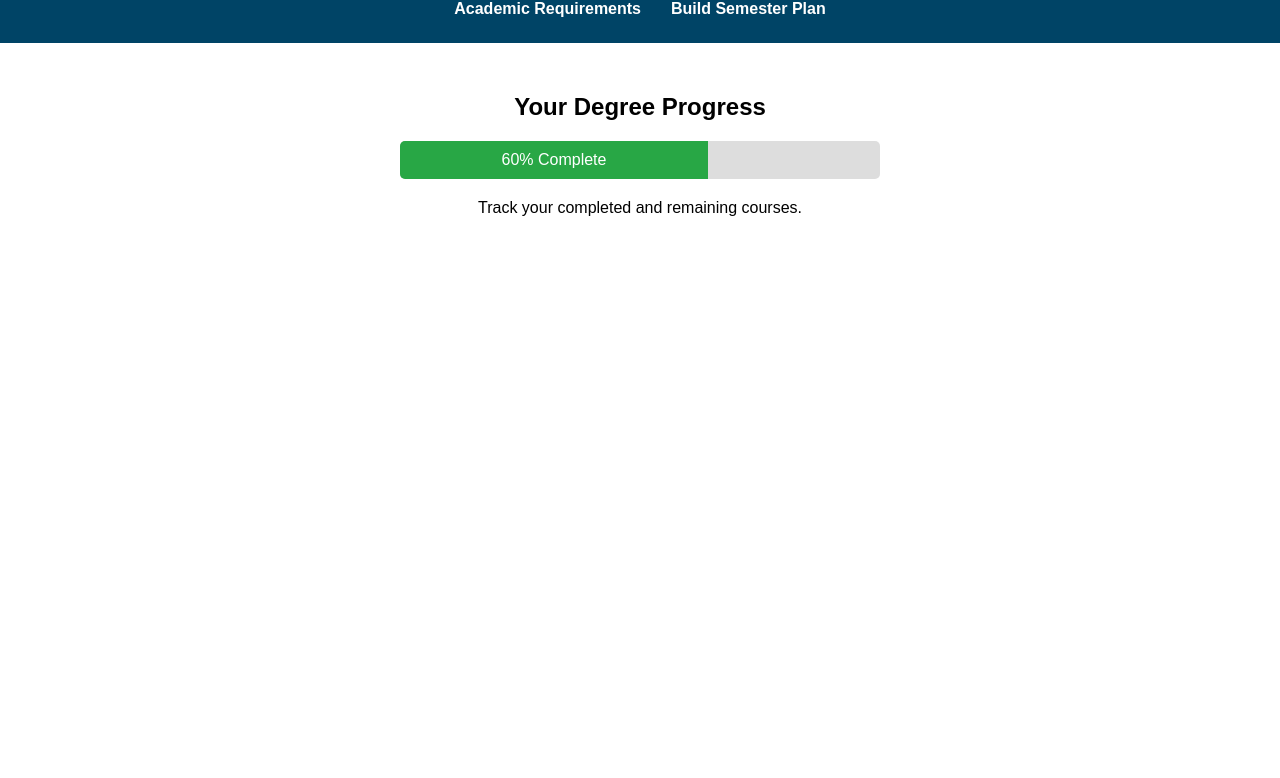
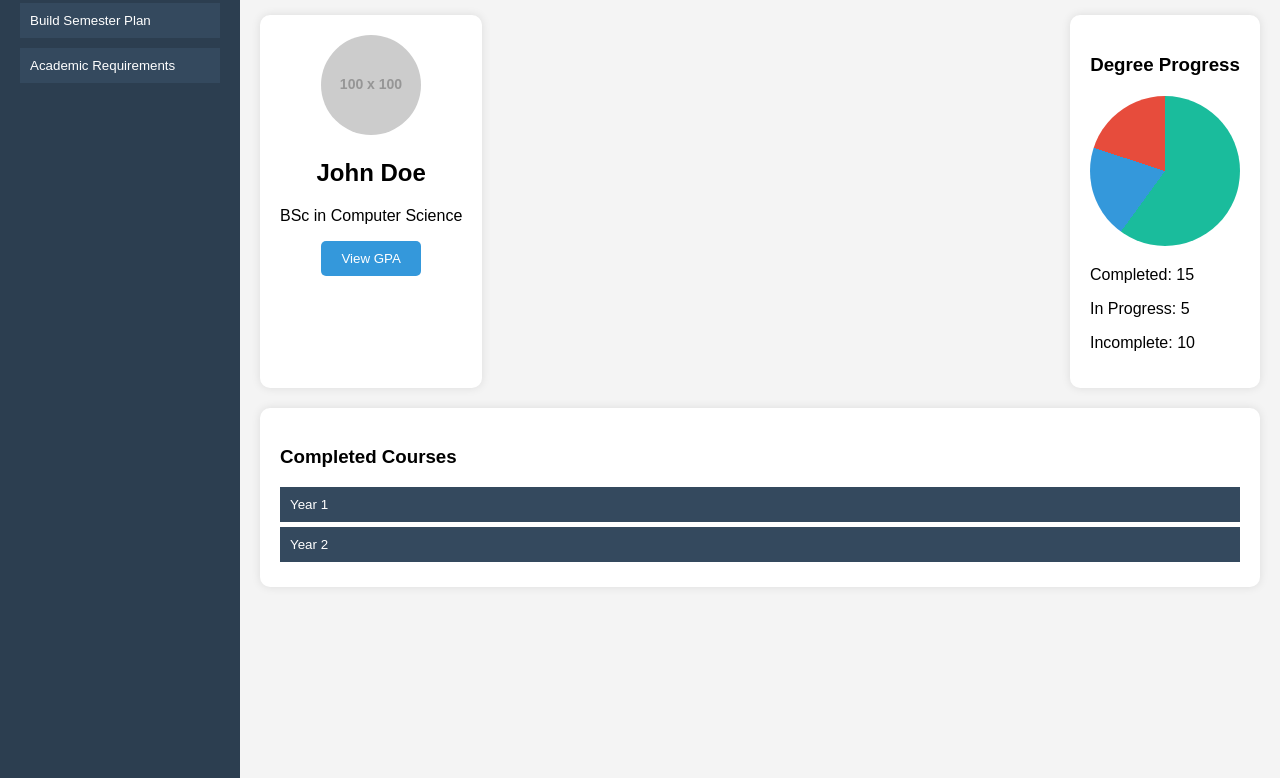
Before and after one commit to AKriminal/CPSC_481_T09-3_Degree_Planner, a plain HTML site: page index.html in a window 1280 px wide. Shown: the part 62-840 px from the top of the page. Before the commit the page ends 800 px from the top, so only its background shows below. Drawn offline with Linux system fonts and the light colour scheme; placeholder pictures from the web are drawn by us.

Commit message:
made changes to the files to make it look more loke our prototype

```diff
--- a/index.html
+++ b/index.html
@@ -1,30 +1,92 @@
 <!-- main degree homepage -->
-
 <!DOCTYPE html>
 <html lang="en">
 <head>
-    <meta charset="UTF-8">
-    <meta name="viewport" content="width=device-width, initial-scale=1.0">
-    <title>Degree Dashboard</title>
-    <link rel="stylesheet" href="styles.css">
+  <meta charset="UTF-8">
+  <meta name="viewport" content="width=device-width, initial-scale=1.0">
+  <title>Degree Planning Dashboard</title>
+  <link rel="stylesheet" href="styles.css">
 </head>
 <body>
-    <header>
-        <h1>Degree Dashboard</h1>
-        <nav>
-            <ul>
-                <li><a href="requirements.html">Academic Requirements</a></li>
-                <li><a href="planner.html">Build Semester Plan</a></li>
-            </ul>
-        </nav>
-    </header>
+  <div class="dashboard">
+    <!-- Sidebar -->
+    <div class="sidebar">
+      <button class="nav-btn active" onclick="window.location.href='index.html'">Home</button>
+      <button class="nav-btn" onclick="window.location.href='planner.html'">Build Semester Plan</button>
+      <button class="nav-btn" onclick="window.location.href='requirements.html'">Academic Requirements</button>
+    </div>
 
-    <main>
-        <h2>Your Degree Progress</h2>
-        <div class="progress-bar">
-            <div class="progress" style="width: 60%;">60% Complete</div>
+    <!-- Main Content -->
+    <div class="main-content">
+      <!-- Top Bar -->
+      <div class="top-bar">
+        <input type="text" placeholder="Search..." class="search-bar">
+        <button class="logout-btn">Logout</button>
+      </div>
+
+      <!-- Section 1: Profile and Degree Progress -->
+      <div class="section-1">
+        <!-- User Profile -->
+        <div class="profile">
+          <img src="https://via.placeholder.com/100" alt="Profile Photo" class="profile-photo">
+          <h2>John Doe</h2>
+          <p>BSc in Computer Science</p>
+          <button class="gpa-btn" onclick="showGPA()">View GPA</button>
         </div>
-        <p>Track your completed and remaining courses.</p>
-    </main>
+
+        <!-- Degree Progress -->
+        <div class="degree-progress">
+          <h3>Degree Progress</h3>
+          <div class="pie-chart"></div>
+          <div class="progress-labels">
+            <p>Completed: 15</p>
+            <p>In Progress: 5</p>
+            <p>Incomplete: 10</p>
+          </div>
+        </div>
+      </div>
+
+      <!-- Section 2: Completed Courses -->
+      <div class="section-2">
+        <h3>Completed Courses</h3>
+        <div class="dropdown">
+          <button class="dropdown-btn">Year 1</button>
+          <div class="dropdown-content">
+            <p>Course 101 - Introduction to Programming - Grade: A</p>
+            <p>Course 102 - Discrete Mathematics - Grade: B+</p>
+            <!-- Add more courses here -->
+          </div>
+        </div>
+        <div class="dropdown">
+          <button class="dropdown-btn">Year 2</button>
+          <div class="dropdown-content">
+            <p>Course 201 - Data Structures - Grade: A-</p>
+            <p>Course 202 - Algorithms - Grade: B</p>
+            <!-- Add more courses here -->
+          </div>
+        </div>
+        <!-- Add more years here -->
+      </div>
+    </div>
+  </div>
+
+  <!-- GPA Popup -->
+  <div id="gpa-popup" class="popup">
+    <div class="popup-content">
+      <span class="close-btn" onclick="hideGPA()">&times;</span>
+      <h2>Your GPA</h2>
+      <p>3.75</p>
+    </div>
+  </div>
+
+  <script>
+    function showGPA() {
+      document.getElementById('gpa-popup').style.display = 'block';
+    }
+
+    function hideGPA() {
+      document.getElementById('gpa-popup').style.display = 'none';
+    }
+  </script>
 </body>
 </html>
--- a/styles.css
+++ b/styles.css
@@ -1,72 +1,190 @@
 /* Reset styles */
-body, h1, h2, p, ul, nav {
+/* General Styles */
+body {
+    font-family: Arial, sans-serif;
     margin: 0;
     padding: 0;
-    font-family: Arial, sans-serif;
+    background-color: #f4f4f4;
   }
 
-/* Header */
-header {
-    background-color: #004466;
+  .dashboard {
+    display: flex;
+  }
+
+  /* Sidebar */
+  .sidebar {
+    width: 200px;
+    background-color: #2c3e50;
+    padding: 20px;
+    height: 100vh;
+  }
+
+  .nav-btn {
+    display: block;
+    width: 100%;
+    padding: 10px;
+    margin-bottom: 10px;
+    background-color: #34495e;
     color: white;
-    padding: 15px;
+    border: none;
+    cursor: pointer;
+    text-align: left;
+  }
+
+  .nav-btn.active {
+    background-color: #1abc9c;
+  }
+
+  .nav-btn:hover {
+    background-color: #1abc9c;
+  }
+
+  /* Main Content */
+  .main-content {
+    flex: 1;
+    padding: 20px;
+  }
+
+  /* Top Bar */
+  .top-bar {
+    display: flex;
+    justify-content: space-between;
+    margin-bottom: 20px;
+  }
+
+  .search-bar {
+    padding: 10px;
+    width: 300px;
+    border: 1px solid #ccc;
+    border-radius: 5px;
+  }
+
+  .logout-btn {
+    padding: 10px 20px;
+    background-color: #e74c3c;
+    color: white;
+    border: none;
+    border-radius: 5px;
+    cursor: pointer;
+  }
+
+  .logout-btn:hover {
+    background-color: #c0392b;
+  }
+
+  /* Section 1: Profile and Degree Progress */
+  .section-1 {
+    display: flex;
+    justify-content: space-between;
+    margin-bottom: 20px;
+  }
+
+  .profile {
+    text-align: center;
+    background-color: white;
+    padding: 20px;
+    border-radius: 10px;
+    box-shadow: 0 0 10px rgba(0, 0, 0, 0.1);
+  }
+
+  .profile-photo {
+    width: 100px;
+    height: 100px;
+    border-radius: 50%;
+  }
+
+  .gpa-btn {
+    padding: 10px 20px;
+    background-color: #3498db;
+    color: white;
+    border: none;
+    border-radius: 5px;
+    cursor: pointer;
+  }
+
+  .gpa-btn:hover {
+    background-color: #2980b9;
+  }
+
+  .degree-progress {
+    background-color: white;
+    padding: 20px;
+    border-radius: 10px;
+    box-shadow: 0 0 10px rgba(0, 0, 0, 0.1);
     text-align: center;
   }
 
-nav ul {
-    list-style: none;
-    display: flex;
-    justify-content: center;
-    padding: 10px;
+  .pie-chart {
+    width: 150px;
+    height: 150px;
+    border-radius: 50%;
+    background: conic-gradient(
+      #1abc9c 0% 60%,
+      #3498db 60% 80%,
+      #e74c3c 80% 100%
+    );
+    margin: 20px auto;
   }
 
-nav ul li {
-    margin: 0 15px;
+  .progress-labels {
+    text-align: left;
   }
 
-nav ul li a {
-    color: white;
-    text-decoration: none;
-    font-weight: bold;
+  /* Section 2: Completed Courses */
+  .section-2 {
+    background-color: white;
+    padding: 20px;
+    border-radius: 10px;
+    box-shadow: 0 0 10px rgba(0, 0, 0, 0.1);
   }
 
-/* Main Content */
-main {
-    text-align: center;
-    margin: 50px auto;
-    max-width: 600px;
+  .dropdown-btn {
+    width: 100%;
+    padding: 10px;
+    background-color: #34495e;
+    color: white;
+    border: none;
+    cursor: pointer;
+    text-align: left;
+    margin-bottom: 5px;
   }
 
-/* Progress Bar */
-.progress-bar {
-    width: 80%;
-    background-color: #ddd;
-    margin: 20px auto;
-    border-radius: 5px;
-    overflow: hidden;
+  .dropdown-content {
+    display: none;
+    padding: 10px;
+    background-color: #f9f9f9;
+    border: 1px solid #ddd;
   }
 
-.progress {
-    background-color: #28a745;
-    color: white;
-    padding: 10px;
+  .dropdown-content p {
+    margin: 5px 0;
+  }
+
+  .dropdown:hover .dropdown-content {
+    display: block;
+  }
+
+  /* Popup */
+  .popup {
+    display: none;
+    position: fixed;
+    top: 0;
+    left: 0;
+    width: 100%;
+    height: 100%;
+    background-color: rgba(0, 0, 0, 0.5);
+    justify-content: center;
+    align-items: center;
+  }
+
+  .popup-content {
+    background-color: white;
+    padding: 20px;
+    border-radius: 10px;
     text-align: center;
   }
 
-/* Forms */
-form {
-    margin-top: 20px;
+  .close-btn {
+    float: right;
+    cursor: pointer;
   }
-
-button {
-    background-color: #004466;
-    color: white;
-    padding: 10px 15px;
-    border: none;
-    cursor: pointer;
-    margin-top: 10px;
-}
-
-button:hover {
-    background-color: #003355;
-}
```
Also changed, not shown: planner.html (+18 -28 lines), requirements.html (+18 -22 lines). Lines whose indentation alone changed are shown as unchanged.
